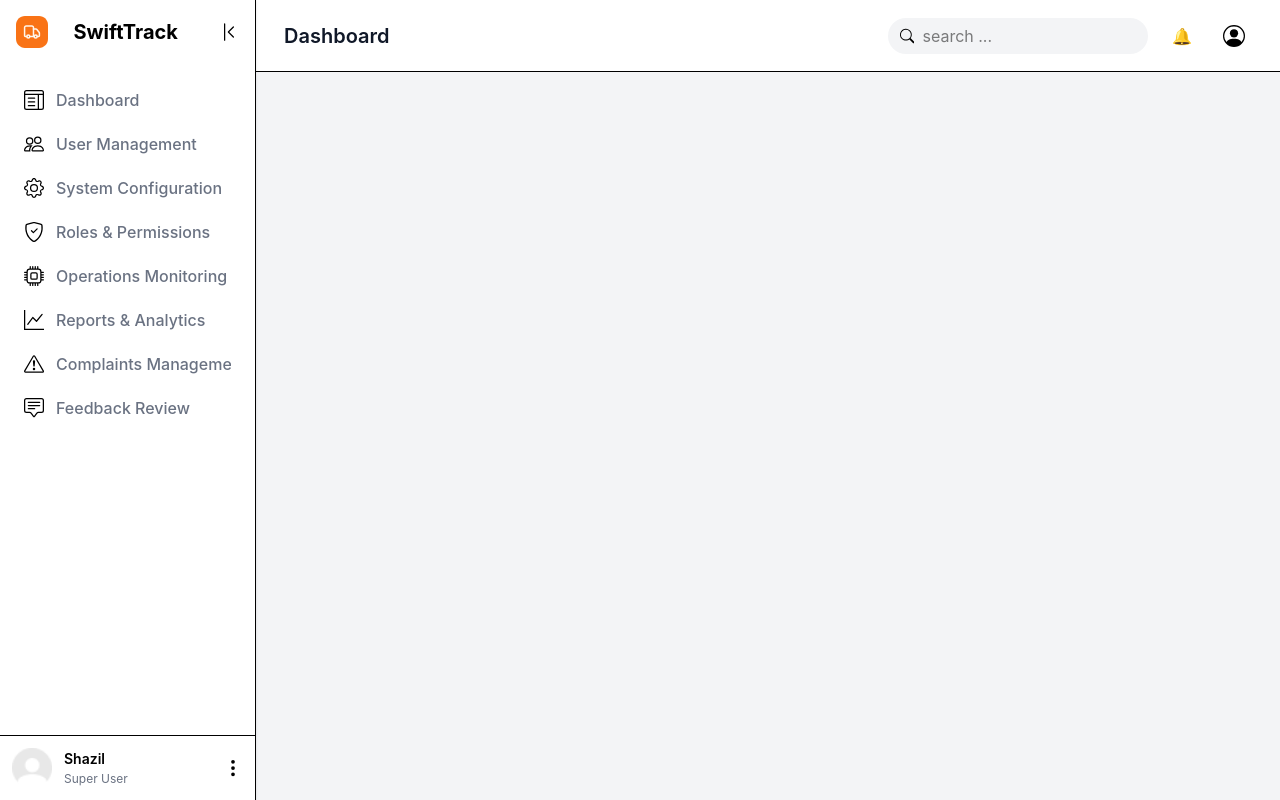
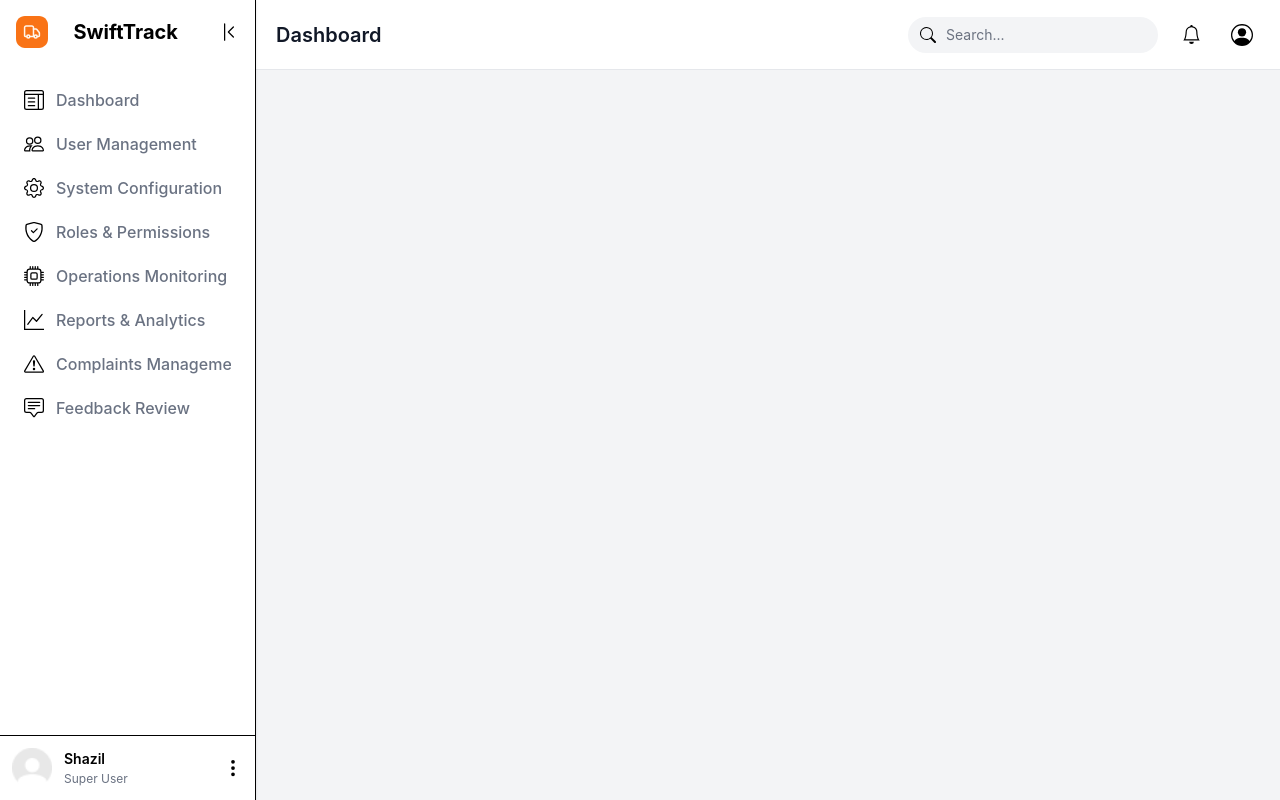
Before and after one commit to IIIT-Sricity-FSD-2024-2028/38_TransitCoders, a React (Vite) app in the folder frontend-react/: page /admin in a window 1280 px wide. Built offline with nearby package versions, Linux system fonts and the light colour scheme; no server answers.

Commit message:
fix the icon in topbar component and style with css

```diff
--- /dev/null
+++ b/frontend-react/src/components/layout/TopBar.css
@@ -0,0 +1,91 @@
+.topbar{
+    width: 100%;
+    height: 70px;
+    padding: 0 20px;
+    box-sizing : border-box;
+
+    display : flex;
+    align-items : center;
+    justify-content : space-between;
+    background-color : white;
+    border-bottom : 1px solid #e5e7eb;
+}
+
+.topbar-title {
+    margin : 0;
+    color : #111827;
+    font-size : 20px;
+    font-weight : 600;
+}
+
+.topbar-actions {
+    display : flex;
+    align-items : center;
+    gap : 15px;
+}
+
+
+.topbar-search {
+    width : 250px;
+    height : 36px;
+    padding : 0 12px;
+    box-sizing : border-box;
+
+    display : flex;
+    align-items : center;
+    gap : 10px;
+
+    background-color: #f3f4f6;
+    border-radius: 9999px;
+}
+
+
+.topbar-search svg {
+    flex-shrink: 0;
+    color: #6b7280;
+}
+
+
+.topbar-search input::placeholder {
+    color: #6b7280;
+}
+
+.topbar-search input {
+
+    width : 100%;
+    min-width : 0;
+    /* padding : 30px; */
+    padding : 0;
+    border :none;
+    outline : none;
+    background-color : transparent;
+    color: #111827;
+    font: inherit;
+    font-size: 14px;
+}
+
+
+.topbar-icon-button {
+    width : 36px;
+    height : 36px;
+    padding : 0px;
+    display : flex;
+    align-items : center;
+    justify-content : center;
+    border: none;
+    outline: none;
+    border-radius : 50%;
+    background-color: transparent;
+    color: #374151;
+    cursor : pointer;
+}
+
+
+.topbar-icon-button:hover {
+    background-color: #f3f4f6;
+}
+
+.topbar-icon-button:focus-visible {
+    outline: 2px solid #6b7280;
+    outline-offset: 2px;
+}
--- a/frontend-react/src/components/layout/Topbar.jsx
+++ b/frontend-react/src/components/layout/Topbar.jsx
@@ -1,35 +1,38 @@
-import {useState} from "react" ;
-import { Search , PersonCircle} from 'react-bootstrap-icons';
 
-function Topbar() {
+import { Search, Bell, PersonCircle } from "react-bootstrap-icons";
+import "./TopBar.css";
+
+function Topbar({ title = "Dashboard" }) {
     return (
-        <header className="h-[72px] bg-white border-b px-7 flex items-center justify-between">
-            <div>
-                <h1 className = "text-gray-900 font-semibold text-xl">
-                    Dashboard
-                </h1>
-            </div>
+        <header className="topbar">
+            <h1 className="topbar-title">{title}</h1>
 
-            <div className= "flex items-center gap-4">
+            <div className="topbar-actions">
+                <div className="topbar-search">
+                    <Search size={16} />
 
-                <div className="flex items-center bg-gray-100 rounded-full px-3 h-9 w-[260px]">
-                    <Search size={16} className="text-gray-500" />
-                    <input type="text" placeholder = "search ..." className = "bg-transparent  outline-none ml-2 w-full"/>
-
+                    <input
+                        type="text"
+                        placeholder="Search..."
+                    />
                 </div>
 
-                <button className="w-9 h-9 rounded-full hover:bg-gray-100">
-                    🔔
+                <button
+                    type="button"
+                    className="topbar-icon-button"
+                >
+                    <Bell size={19} />
                 </button>
 
-                <button className ="w-9 h-9 rounded-full hover:bg-gray-100 flex items-center justify-center">
-                <PersonCircle size ={22}/>
+                <button
+                    type="button"
+                    className="topbar-icon-button"
+                >
+                    <PersonCircle size={22} />
                 </button>
-
             </div>
         </header>
     );
 }
 
-
-export default Topbar ;
+export default Topbar;
```
